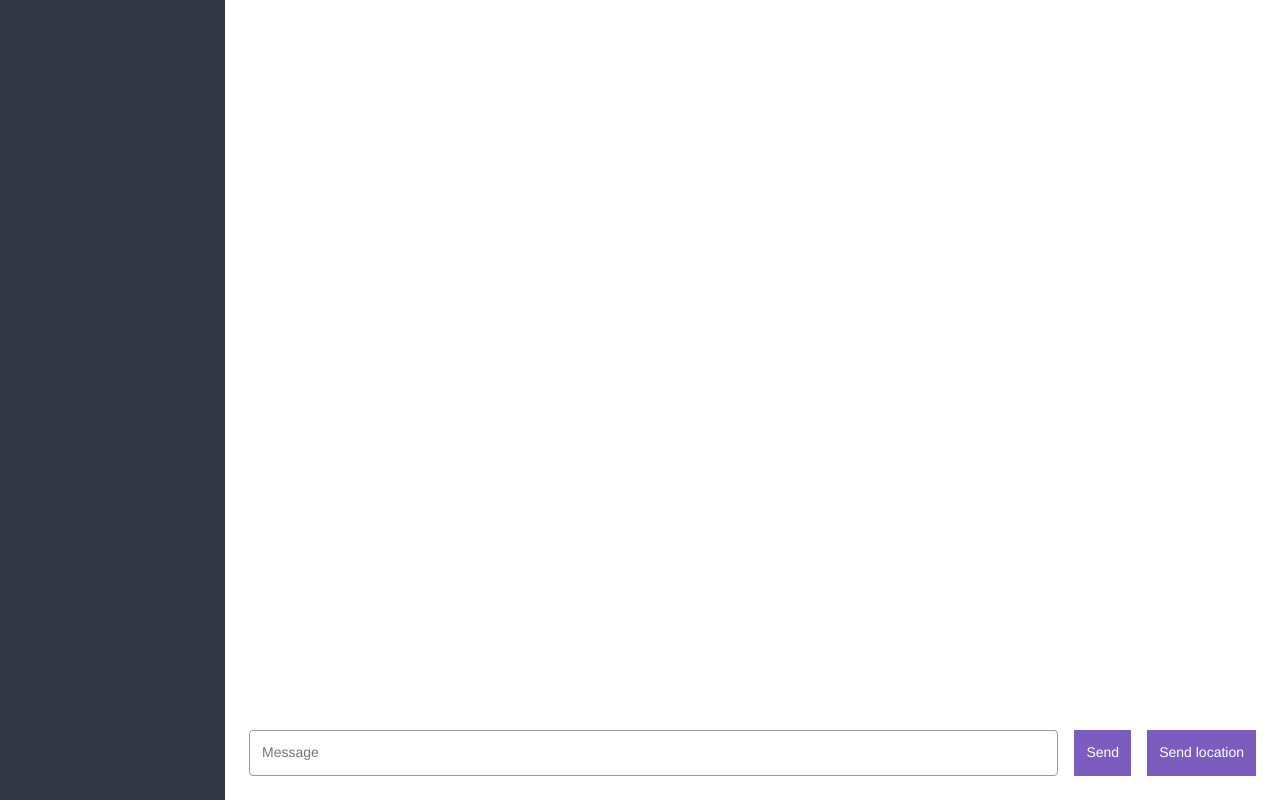
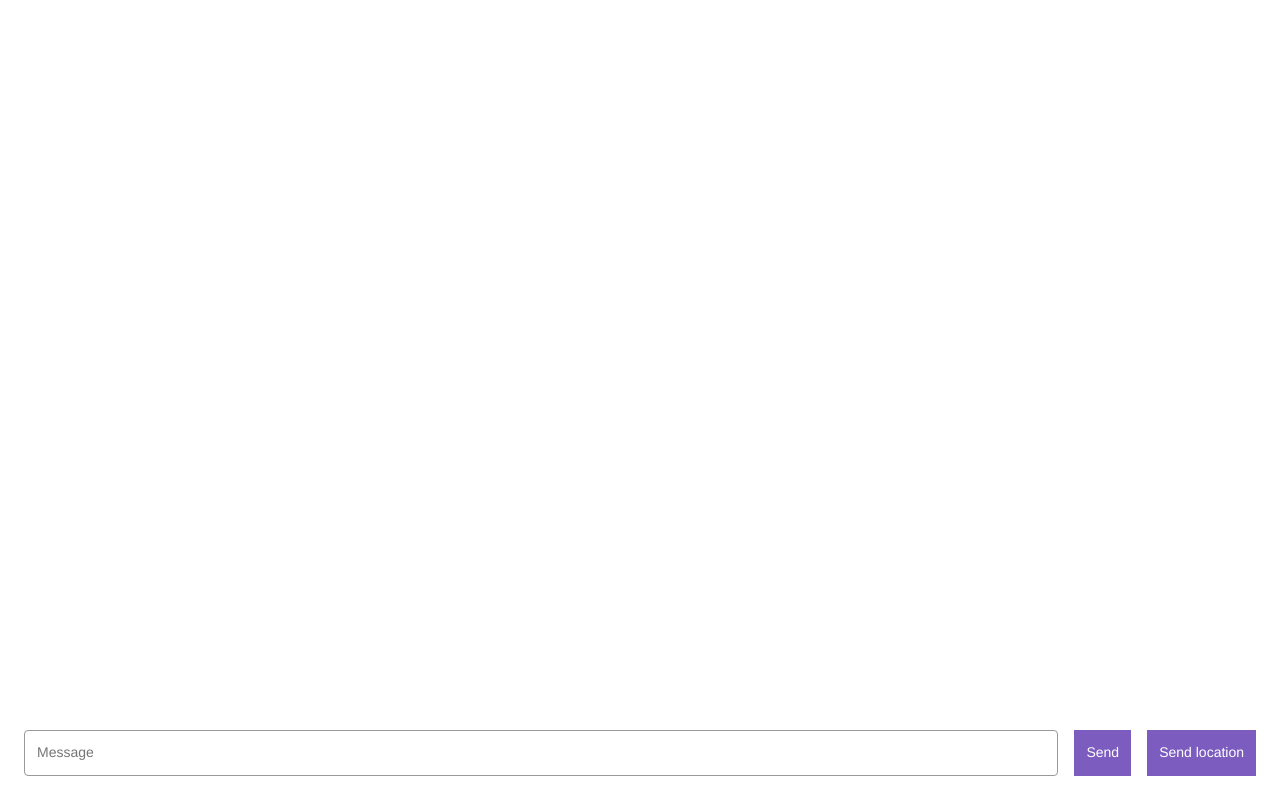
Before and after one commit to madi1990/webchat, a website: page public/chat.html in a window 1280 px wide. Drawn offline with nearby package versions, Linux system fonts and the light colour scheme; files that its build step writes are made by us from their sources; files whose address does not match are found by name.

Commit message:
changed the visibility of sidebar

```diff
--- a/public/chat.html
+++ b/public/chat.html
@@ -17,7 +17,7 @@
     </div>
 
     <div class="chat col-md-12 col-xs-12">
-      <div id="sidebar" class="chat__sidebar"> </div>
+      <div id="sidebar" class="chat__sidebar" style="display: none;"> </div>
       <div class="chat__main">
         <div id="messages" class="chat__messages"></div>
         <!-- <div id="locations" class="chat__messages"></div> -->
--- a/public/css/chat.css
+++ b/public/css/chat.css
@@ -1,5 +1,6 @@
 .chat{
     padding: 0;
+    height: 100vh;
 }
 header {
     margin-top: 16px;
```
